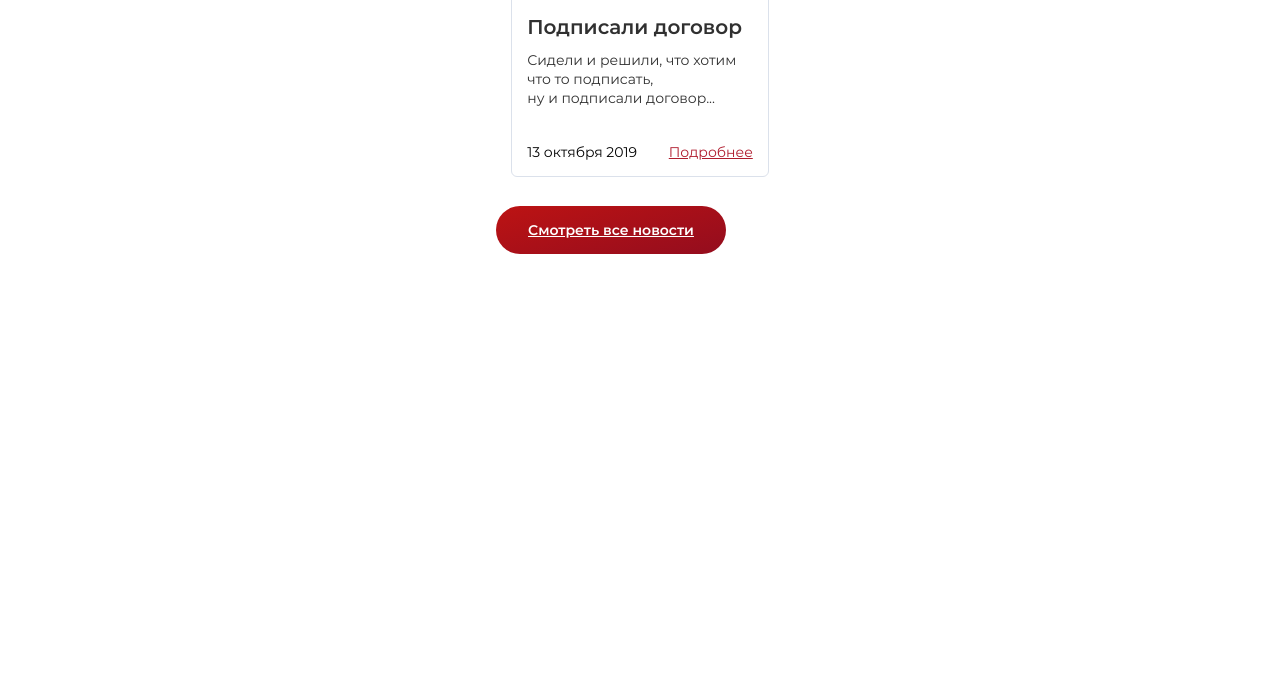
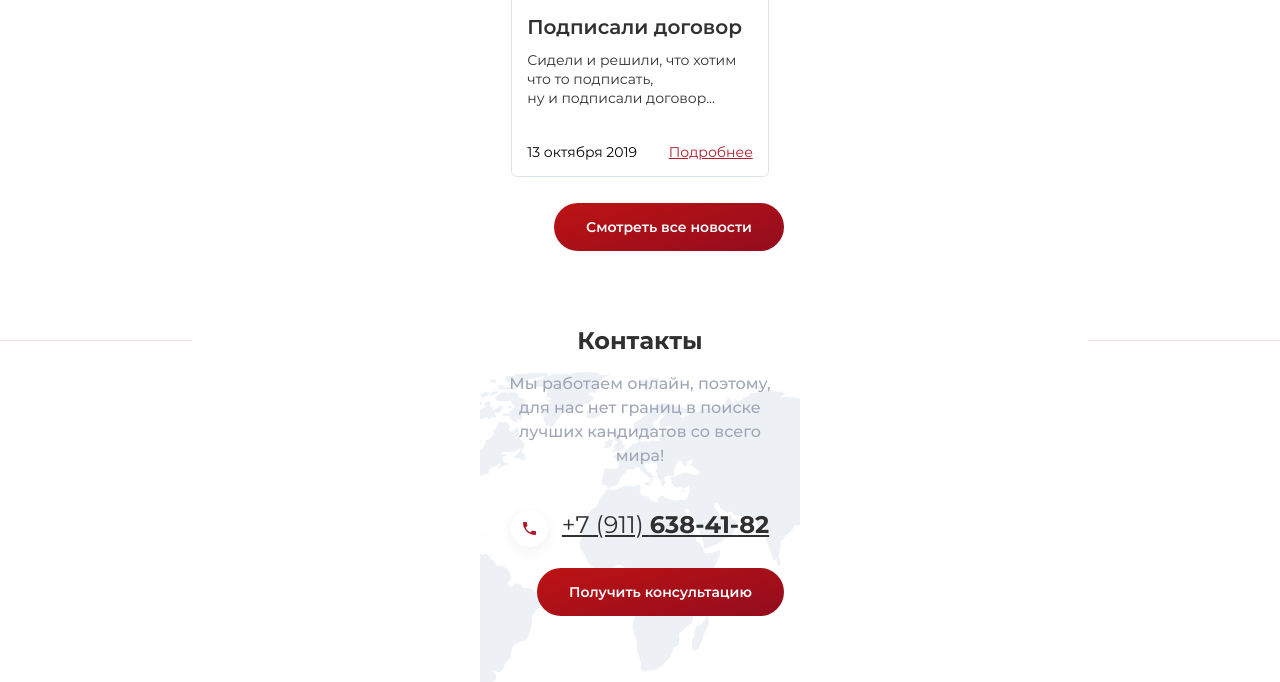
Before and after one commit to sirnet/hrstars, a plain HTML site: page index.html in a window 1280 px wide. Shown: the part 7180-7862 px from the top of the page. Before the commit the page ends 7434 px from the top, so only its background shows below. Drawn offline with Linux system fonts and the light colour scheme.

Commit message:
main section contacts

```diff
--- a/css/style.css
+++ b/css/style.css
@@ -811,6 +811,7 @@ ul, li {
 
 .blog {
     margin-top: 40px;
+    position: relative;
 }
 
 .blog-item {
@@ -863,5 +864,85 @@ ul, li {
     height: 48px;
     background: linear-gradient(164.59deg, #C21C1C -2.03%, #BD1313 -2.02%, #970D1D 91.42%);
     border-radius: 51px;
-    text-align: right;
+    position: absolute;
+    right: 0;
+    bottom: -45px;
+    text-decoration: none;
 }
+
+.contacts {
+    margin-top: 120px;
+    height: 366px;
+}
+
+.contacts-text {
+    margin-bottom: 17px;
+}
+
+.contacts-container {
+    position: relative;
+}
+
+.contacts-img {
+    position: absolute;
+    z-index: 94;
+}
+
+.contacts-info, .contacts-phone--block, .contacts-btn {
+    z-index: 95;
+}
+
+.contacts-info {
+    text-align: center;
+    font-weight: 500;
+    font-size: 16px;
+    line-height: 24px;
+    color: #A1A6B7;
+    margin-bottom: 42px;
+}
+
+.contacts-phone {
+    color: #303030;
+    font-weight: 400;
+    font-size: 24px;
+    line-height: 29px;
+}
+
+.contacts-phone--block {
+    display: flex;
+    flex-direction: row;
+    margin-bottom: 24px;
+}
+
+.contacts-phone--block span{
+    display: flex;
+    align-items: center;
+    justify-content: center;
+    width: 37px;
+    height: 37px;
+    background: #FFFFFF;
+    box-shadow: 0px 4px 15px rgba(0, 0, 0, 0.06);
+    border-radius: 50%;
+    margin-right: 14px;
+}
+
+.contacts-btn {
+    color: #ffffff;
+    font-weight: 600;
+    display: flex;
+    align-items: center;
+    justify-content: center;
+    width: 247px;
+    height: 48px;
+    background: linear-gradient(164.59deg, #C21C1C -2.03%, #BD1313 -2.02%, #970D1D 91.42%);
+    border-radius: 51px;
+    position: absolute;
+    right: 0;
+    bottom: -45px;
+    text-decoration: none;
+}
+
+.page-footer {
+    background: #003882;
+
+}
--- a/index.html
+++ b/index.html
@@ -317,9 +317,30 @@
             </div>
             <a href="#" class="blog-news--link">Смотреть все новости</a>
         </section>
+        <section class="contacts">
+            <h2 class="company-text contacts-text">Контакты</h2>
+            <div class="container contacts-container">
+                <img src="img/cart.png" alt="" class="contacts-img">
+                <p class="contacts-info">Мы работаем онлайн, поэтому, для нас нет границ в поиске лучших кандидатов со всего мира!</p>
+                <div class="contacts-phone--block">
+                    <span><svg width="13" height="13" viewBox="0 0 13 13" fill="none" xmlns="http://www.w3.org/2000/svg">
+                        <path d="M2.6 5.63333C3.61111 7.65556 5.34444 9.31667 7.36667 10.4L8.95556 8.81111C9.17219 8.59447 9.46111 8.52225 9.67778 8.66667C10.4722 8.95555 11.3389 9.1 12.2778 9.1C12.7111 9.1 13 9.38889 13 9.82222V12.2778C13 12.7111 12.7111 13 12.2778 13C5.48889 13 0 7.51111 0 0.722222C0 0.288889 0.288889 0 0.722222 0H3.25C3.68333 0 3.97222 0.288889 3.97222 0.722222C3.97222 1.58889 4.11667 2.45556 4.40556 3.32222C4.47778 3.53889 4.40556 3.82778 4.26111 4.04444L2.6 5.63333Z" fill="#B01C2E"/>
+                        </svg></span>
+                    <a href="tel:+79116384182" class="contacts-phone">+7 (911) <b>638-41-82</b></a>
+                </div>
+                <a href="" class="contacts-btn">Получить консультацию</a>
+            </div>
+        </section>
     </main>
     <footer class="page-footer">
+        <div class="container">
+            <div class="footer-top">
+                <img src="img/logo-mob.png" alt="" class="footer-img">
+            </div>
+            <div class="footer-bottom">
 
+            </div>
+        </div>
     </footer>
     <script src="js/jquery-3.5.1.min.js"></script>
     <script src="js/owl.carousel.min.js"></script>
```
Also changed, not shown: img/cart.png (added).
